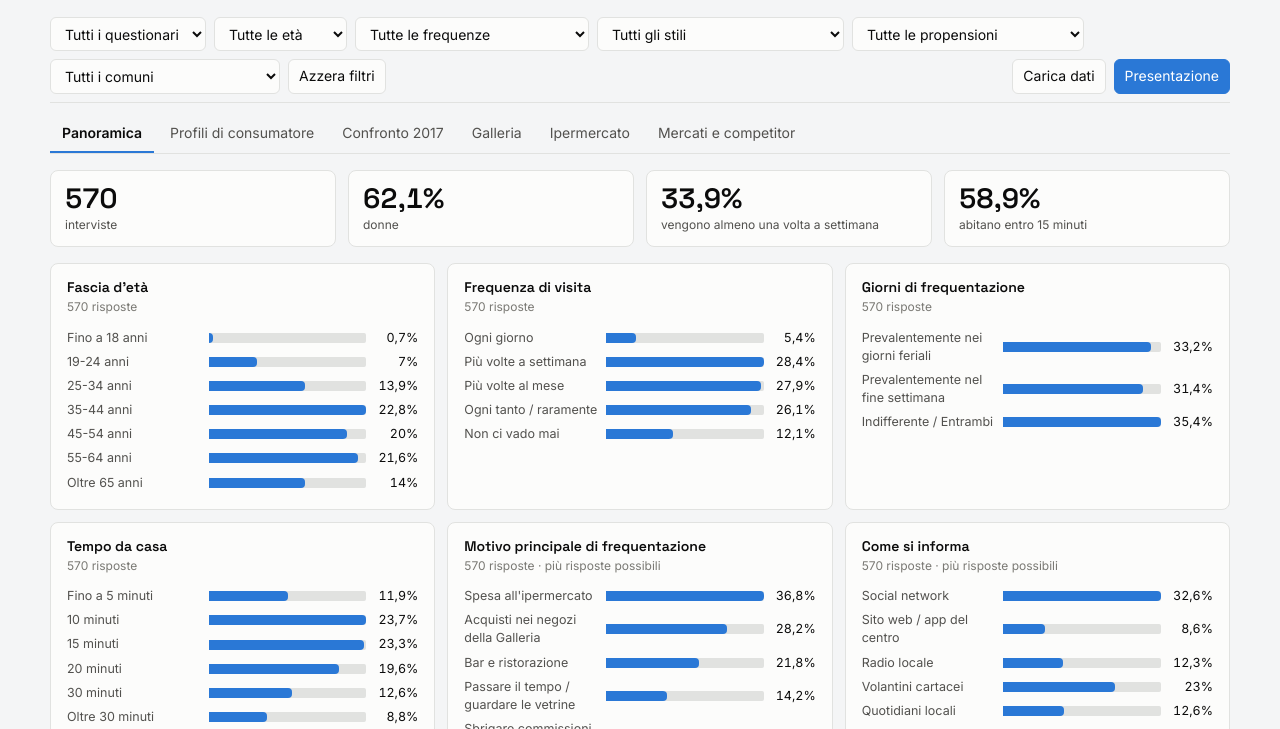
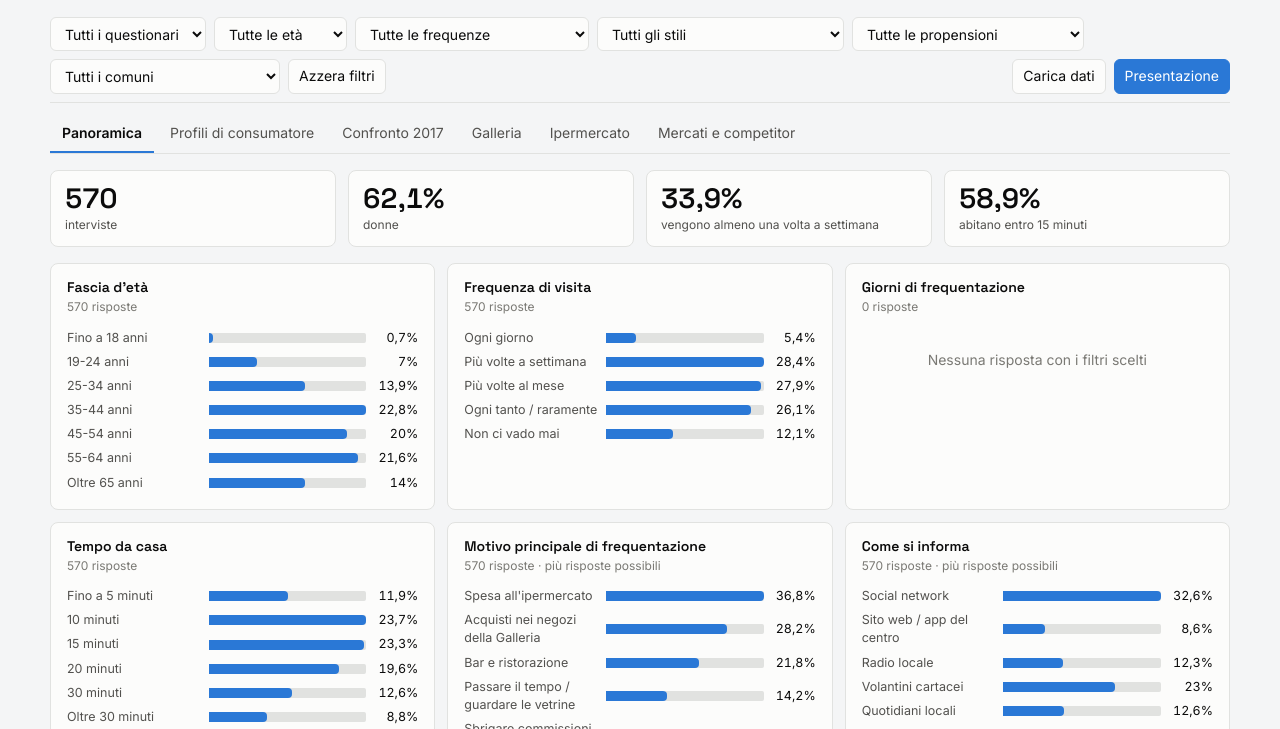
Before and after one commit to giokrilife-bit/monitor-centurie-cliente, a plain HTML site: page index.html in a window 1280 px wide. Shown: the part 71-800 px from the top of the page. Drawn offline with Linux system fonts and the light colour scheme.

Commit message:
Update index.html

```diff
--- a/index.html
+++ b/index.html
@@ -153,7 +153,7 @@ const D = {
   A2:{t:"Fascia d'età",o:["Fino a 18 anni","19-24 anni","25-34 anni","35-44 anni","45-54 anni","55-64 anni","Oltre 65 anni"],w:[3,8,16,22,24,18,9],w3:[1,3,8,16,22,28,22]},
   A3:{t:"Professione",o:["Impiegato / insegnante / funzionario","Operaio","Casalinga / casalingo","Pensionato","Imprenditore / dirigente / libero professionista","Artigiano / commerciante / lavoratore in proprio","Studente","In cerca di lavoro / disoccupato"],w:[30,12,12,14,8,10,9,5],w3:[14,12,16,32,5,12,3,6]},
   C1:{t:"Frequenza di visita",o:["Ogni giorno","Più volte a settimana","Più volte al mese","Ogni tanto / raramente","Non ci vado mai"],w:[7,38,32,23,0],w3:[3,10,15,32,40]},
-  C2:{t:"Giorni di frequentazione",o:["Prevalentemente nei giorni feriali (Lunedì - Venerdì)","Prevalentemente nel fine settimana (Sabato - Domenica)","Indifferente / Entrambi"],w:[34,30,36],w3:[30,28,42]},
+  C2:{t:"Indicatore non utilizzato",o:[],w:[]},
   C3:{t:"Tempo da casa",o:["Fino a 5 minuti","10 minuti","15 minuti","20 minuti","30 minuti","Oltre 30 minuti"],w:[16,32,28,12,8,4],w3:[4,12,18,26,24,16]},
   C4:{t:"Motivo principale di frequentazione",m:1,max:2,o:["Spesa all'ipermercato","Acquisti nei negozi della Galleria","Bar e ristorazione","Passare il tempo / guardare le vetrine","Sbrigare commissioni / ritirare un ordine online","Lavoro","Non frequento Le Centurie"],w:[40,36,18,16,7,3,0],w3:[14,16,8,6,2,1,45]},
   C5:{t:"Profilo di stile",o:["Pratico / essenziale","Tradizionalista","Segue la moda (fashion victim)","Trendy / innovativo"],w:[50,30,14,6]},
```
